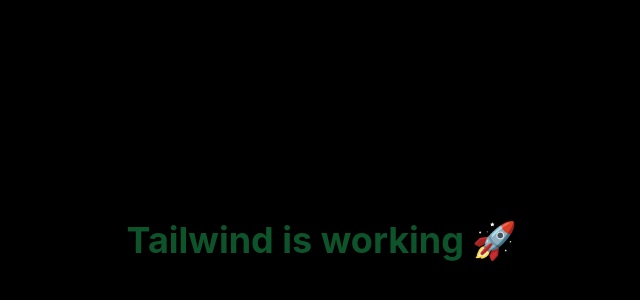
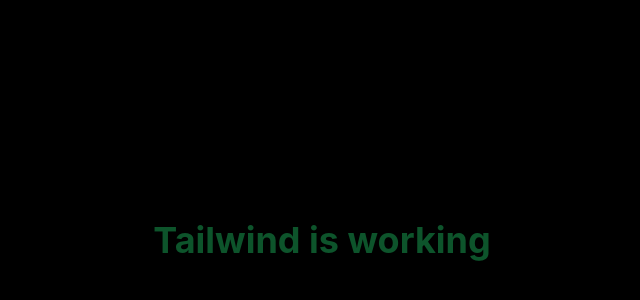
Before and after one commit to Naji-Ullah/portfolio-me, a React (Vite) app: page / in a window 1280 px wide. Shown: the part 160-460 px from the top of the page, without its empty margins (318-958 px from the left). Built offline with nearby package versions, Linux system fonts and the light colour scheme.

Commit message:
My-account commit

```diff
--- a/src/App.jsx
+++ b/src/App.jsx
@@ -3,7 +3,7 @@
   return (
     <div className="h-screen flex items-center justify-center bg-black">
       <h1 className="text-4xl font-bold text-green-900">
-        Tailwind is working 🚀
+        Tailwind is working
       </h1>
     </div>
   );
```
